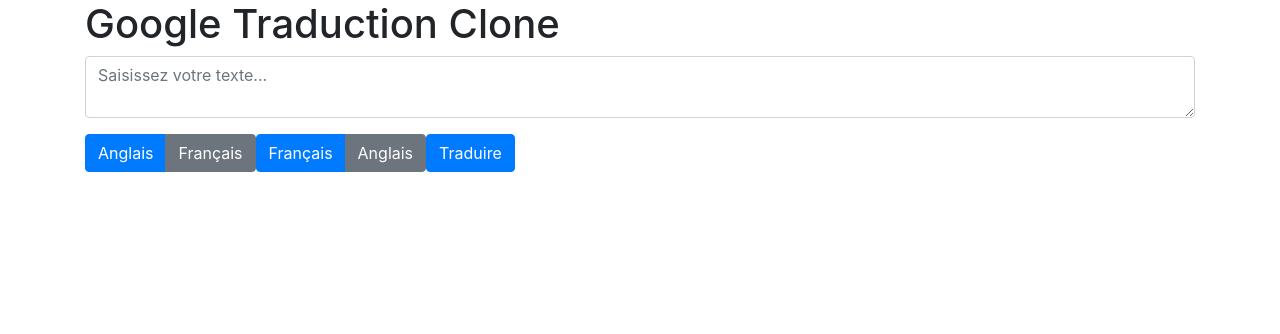
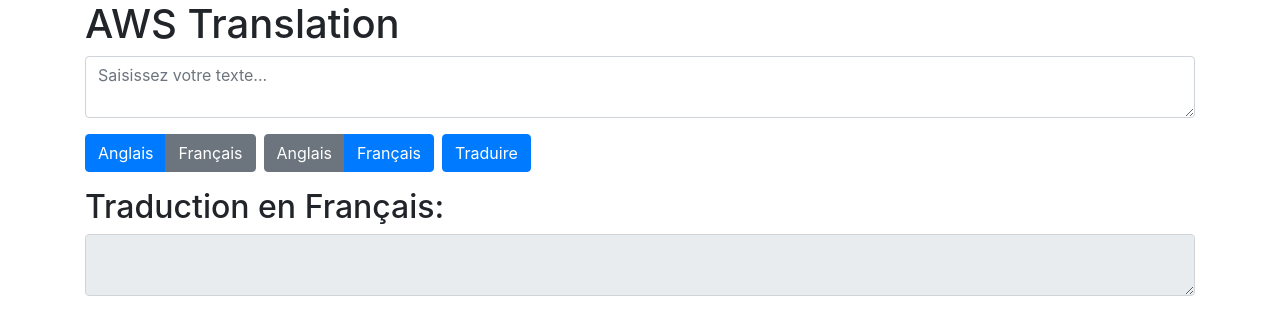
Before and after one commit to Hogwai/aws-translation, a React (Create React App) app: page / in a window 1280 px wide. Shown: the top 334 px of the page. Built offline with nearby package versions, Linux system fonts and the light colour scheme; no server answers.

Commit message:
add some logic on button focus

```diff
--- a/public/index.html
+++ b/public/index.html
@@ -7,7 +7,7 @@
     <meta name="theme-color" content="#000000" />
     <meta
       name="description"
-      content="Web site created using create-react-app"
+      content="Translation web site hosted on Amplify"
     />
     <link rel="apple-touch-icon" href="%PUBLIC_URL%/logo192.png" />
     <!--
@@ -24,7 +24,7 @@
       work correctly both with client-side routing and a non-root public URL.
       Learn how to configure a non-root public URL by running `npm run build`.
     -->
-    <title>React App</title>
+    <title>AWS Translation</title>
   </head>
   <body>
     <noscript>You need to enable JavaScript to run this app.</noscript>
--- a/src/App.js
+++ b/src/App.js
@@ -1,23 +1,42 @@
 // App.js
-import React, { useState } from 'react';
+import React, { useState, useEffect } from 'react';
 import { translateText } from './service/translationService.ts';
 import { Container, Form, FormGroup, Input, Button, ButtonGroup } from 'reactstrap';
 
+const languages = [
+  { code: 'en', name: 'Anglais' },
+  { code: 'fr', name: 'Français' },
+];
+
 function App() {
   const [text, setText] = useState('');
-  const [sourceLanguage, setSourceLanguage] = useState('en');
-  const [targetLanguage, setTargetLanguage] = useState('fr');
+  const [sourceLanguage, setSourceLanguage] = useState(languages[0].code);
+  const [targetLanguage, setTargetLanguage] = useState(languages[1].code);
   const [translatedText, setTranslatedText] = useState('');
+  var [currentTargetLanguage, setCurrentTargetLanguage] = useState('');
+
+  useEffect(() => {
+    const language = languages.find(lang => lang.code === targetLanguage);
+    if (language) {
+      setCurrentTargetLanguage(language.name);
+    }
+  }, [targetLanguage]);
 
   const handleTextChange = (e) => {
     setText(e.target.value);
   };
 
   const handleSourceLanguageChange = (language) => {
+    if (language === targetLanguage) {
+      setTargetLanguage(sourceLanguage);
+    }
     setSourceLanguage(language);
   };
 
   const handleTargetLanguageChange = (language) => {
+    if (language === sourceLanguage) {
+      setSourceLanguage(targetLanguage);
+    }
     setTargetLanguage(language);
   };
 
@@ -33,8 +52,8 @@
 
   return (
     <Container>
-      <h1>Google Traduction Clone</h1>
-      <Form className="translation-form" onSubmit={handleSubmit}>
+      <h1>AWS Translation</h1>
+      <Form className="translation-form mb-3" onSubmit={handleSubmit}>
         <FormGroup>
           <Input
             type="textarea"
@@ -43,44 +62,41 @@
             onChange={handleTextChange}
           />
         </FormGroup>
-        <ButtonGroup>
+        <ButtonGroup className='mr-2'>
+          {languages.map((lang) => (
             <Button
-            color={sourceLanguage === 'en' ? 'primary' : 'secondary'}
-            onClick={() => handleSourceLanguageChange('en')}
+              key={lang.code}
+              color={sourceLanguage === lang.code ? 'primary' : 'secondary'}
+              onClick={() => handleSourceLanguageChange(lang.code)}
             >
-            Anglais
+              {lang.name}
             </Button>
+          ))}
+        </ButtonGroup>
+        <ButtonGroup className='mr-2'>
+          {languages.map((lang) => (
             <Button
-            color={sourceLanguage === 'fr' ? 'primary' : 'secondary'}
-            onClick={() => handleSourceLanguageChange('fr')}
+              key={lang.code}
+              color={targetLanguage === lang.code ? 'primary' : 'secondary'}
+              onClick={() => handleTargetLanguageChange(lang.code)}
             >
-            Français
+              {lang.name}
             </Button>
-          {/* Ajoutez ici d'autres boutons pour les langues source si nécessaire */}
-        </ButtonGroup>
-        <ButtonGroup>
-          <Button
-            color={targetLanguage === 'fr' ? 'primary' : 'secondary'}
-            onClick={() => handleTargetLanguageChange('fr')}
-          >
-            Français
-          </Button>
-          <Button
-            color={targetLanguage === 'en' ? 'primary' : 'secondary'}
-            onClick={() => handleTargetLanguageChange('en')}
-          >
-            Anglais
-          </Button>
-          {/* Ajoutez ici d'autres boutons pour les langues cibles si nécessaire */}
+          ))}
         </ButtonGroup>
         <Button type="submit" color="primary">Traduire</Button>
       </Form>
-      {translatedText && (
       <div className="translation-result">
-          <h2>Résultat :</h2>
-          <p>{translatedText}</p>
+        <h2>Traduction en {currentTargetLanguage}:</h2>
+        <p>{translatedText}
+          <Input
+            type="textarea"
+            value={translatedText}
+            readOnly
+          />
+        </p>
       </div>
-      )}
+
     </Container>
   );
 }
```
Lines whose indentation alone changed are shown as unchanged.
